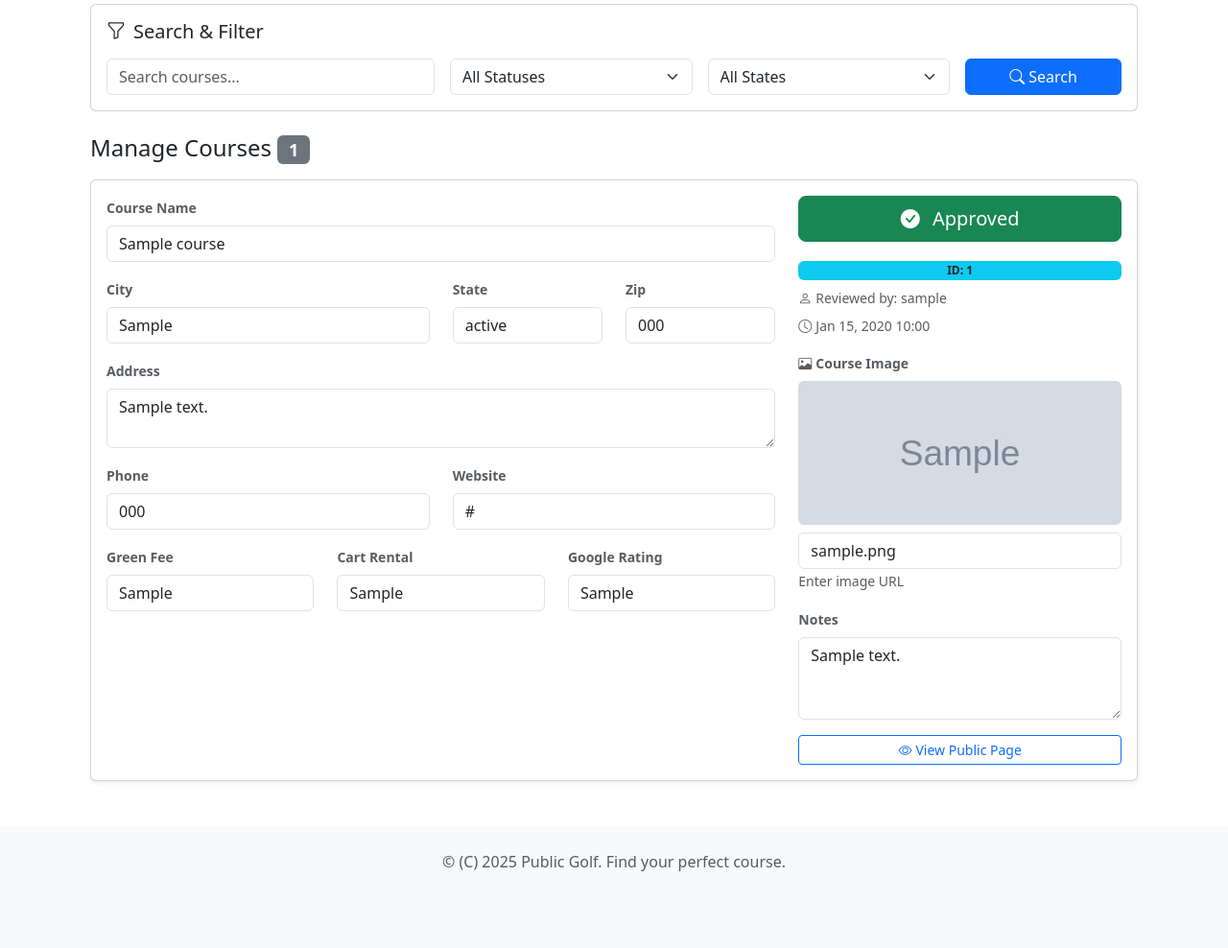
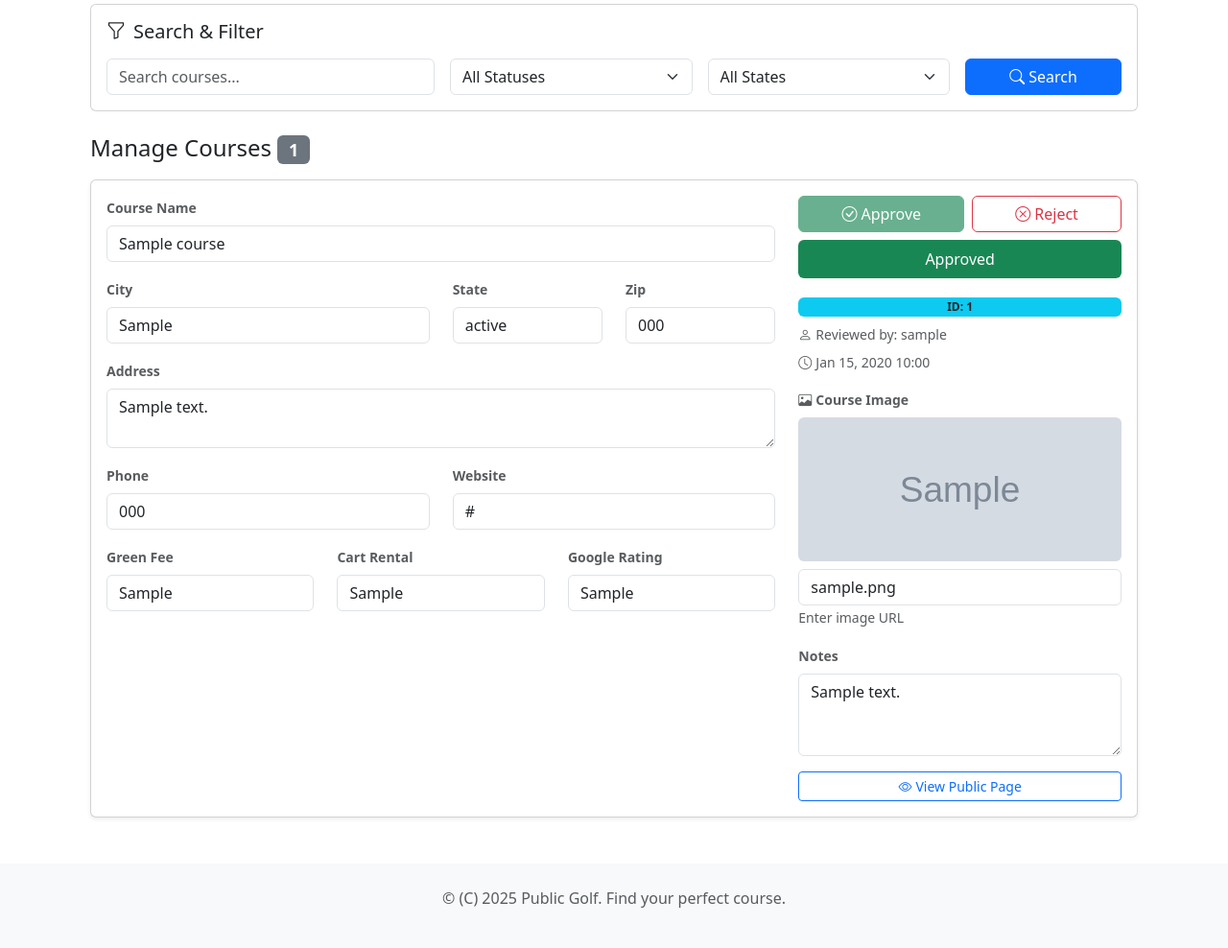
Before and after one commit to agsheves/golf-app, a Django app: page /admin/dashboard/ in a window 1280 px wide. Shown: the part 174-1162 px from the top of the page at 96% size. Before the commit the page ends 1082 px from the top, so only its background shows below. Run offline with Django 5.2, Linux system fonts and the light colour scheme; a user stored in the database is signed in; tables that the repository leaves empty hold one stand-in row (values such as "Sample post"); grey boxes marked "Sample" are stand-in pictures; some libraries are stand-ins or nearby versions.

Commit message:
Add functionality to reject courses and improve duplicate handling
Introduces a new endpoint `reject_course` in `admin_views.py` for rejecting courses, updates `admin_dashboard.html` to include separate approve and reject buttons with dynamic UI updates, and modifies `scrape_courses.py` to skip existing courses more effectively by checking URL and name, while also providing clearer feedback on skipped rejected courses.

Replit-Commit-Author: Agent
Replit-Commit-Session-Id: af33eff0-f067-474b-8951-381969a1110b
Replit-Commit-Checkpoint-Type: full_checkpoint
Replit-Commit-Event-Id: 2b2365d4-2d60-40ea-95b4-dd8bd1ea2ab6
Replit-Commit-Screenshot-Url: https://storage.googleapis.com/screenshot-production-us-central1/0889fddd-c417-451b-8504-c8f83941c106/af33eff0-f067-474b-8951-381969a1110b/VagdokB

```diff
--- a/frontend/admin_views.py
+++ b/frontend/admin_views.py
@@ -102,6 +102,27 @@ def toggle_course_approval(request, course_id):
 @login_required
 @user_passes_test(is_staff_user)
 @require_POST
+def reject_course(request, course_id):
+    """Reject a course - keeps it in database to prevent re-scraping."""
+    course = get_object_or_404(Course, id=course_id)
+
+    course.status = 'rejected'
+    course.reviewed_by = request.user
+    from django.utils import timezone
+    course.reviewed_at = timezone.now()
+
+    course.save()
+
+    return JsonResponse({
+        'success': True,
+        'status': course.status,
+        'status_display': course.get_status_display()
+    })
+
+
+@login_required
+@user_passes_test(is_staff_user)
+@require_POST
 def update_course_field(request, course_id):
     course = get_object_or_404(Course, id=course_id)
     field_name = request.POST.get('field')
--- a/frontend/templates/frontend/admin_dashboard.html
+++ b/frontend/templates/frontend/admin_dashboard.html
@@ -157,14 +157,28 @@
                         </div>
 
                         <div class="col-md-4">
-                            <div class="text-center mb-3">
-                                <button class="btn btn-lg w-100 approval-toggle-btn
-                                       {% if course.status == 'approved' %}btn-success{% else %}btn-outline-secondary{% endif %}"
-                                        data-course-id="{{ course.id }}"
-                                        data-status="{{ course.status }}">
-                                    <i class="bi {% if course.status == 'approved' %}bi-check-circle-fill{% else %}bi-circle{% endif %} me-2"></i>
+                            <div class="mb-3">
+                                <div class="d-flex gap-2 mb-2">
+                                    <button class="btn flex-fill approve-btn
+                                           {% if course.status == 'approved' %}btn-success{% else %}btn-outline-success{% endif %}"
+                                            data-course-id="{{ course.id }}"
+                                            {% if course.status == 'approved' %}disabled{% endif %}>
+                                        <i class="bi bi-check-circle me-1"></i>Approve
+                                    </button>
+                                    <button class="btn flex-fill reject-btn
+                                           {% if course.status == 'rejected' %}btn-danger{% else %}btn-outline-danger{% endif %}"
+                                            data-course-id="{{ course.id }}"
+                                            {% if course.status == 'rejected' %}disabled{% endif %}>
+                                        <i class="bi bi-x-circle me-1"></i>Reject
+                                    </button>
+                                </div>
+                                <div class="status-badge text-center py-2 rounded
+                                    {% if course.status == 'approved' %}bg-success text-white
+                                    {% elif course.status == 'rejected' %}bg-danger text-white
+                                    {% else %}bg-warning text-dark{% endif %}"
+                                    data-course-id="{{ course.id }}">
                                     <span class="status-text">{{ course.get_status_display }}</span>
-                                </button>
+                                </div>
                             </div>
 
                             <div class="badge bg-info text-dark w-100 mb-2">
@@ -235,11 +249,45 @@
 document.addEventListener('DOMContentLoaded', function() {
     const csrfToken = '{{ csrf_token }}';
 
-    document.querySelectorAll('.approval-toggle-btn').forEach(btn => {
+    function updateStatusUI(courseId, status, statusDisplay) {
+        const card = document.querySelector(`.course-admin-card[data-course-id="${courseId}"]`);
+        if (!card) return;
+
+        const approveBtn = card.querySelector('.approve-btn');
+        const rejectBtn = card.querySelector('.reject-btn');
+        const statusBadge = card.querySelector('.status-badge');
+        const statusText = statusBadge.querySelector('.status-text');
+
+        statusText.textContent = statusDisplay;
+
+        statusBadge.classList.remove('bg-success', 'bg-danger', 'bg-warning', 'text-white', 'text-dark');
+        approveBtn.classList.remove('btn-success', 'btn-outline-success');
+        rejectBtn.classList.remove('btn-danger', 'btn-outline-danger');
+
+        if (status === 'approved') {
+            statusBadge.classList.add('bg-success', 'text-white');
+            approveBtn.classList.add('btn-success');
+            approveBtn.disabled = true;
+            rejectBtn.classList.add('btn-outline-danger');
+            rejectBtn.disabled = false;
+        } else if (status === 'rejected') {
+            statusBadge.classList.add('bg-danger', 'text-white');
+            approveBtn.classList.add('btn-outline-success');
+            approveBtn.disabled = false;
+            rejectBtn.classList.add('btn-danger');
+            rejectBtn.disabled = true;
+        } else {
+            statusBadge.classList.add('bg-warning', 'text-dark');
+            approveBtn.classList.add('btn-outline-success');
+            approveBtn.disabled = false;
+            rejectBtn.classList.add('btn-outline-danger');
+            rejectBtn.disabled = false;
+        }
+    }
+
+    document.querySelectorAll('.approve-btn').forEach(btn => {
         btn.addEventListener('click', function() {
             const courseId = this.dataset.courseId;
-            const statusText = this.querySelector('.status-text');
-            const icon = this.querySelector('i');
 
             fetch(`/admin/course/${courseId}/toggle-approval/`, {
                 method: 'POST',
@@ -251,20 +299,31 @@ document.addEventListener('DOMContentLoaded', function() {
             .then(response => response.json())
             .then(data => {
                 if (data.success) {
-                    statusText.textContent = data.status_display;
-                    this.dataset.status = data.status;
+                    updateStatusUI(courseId, data.status, data.status_display);
+                }
+            });
+        });
+    });
 
-                    if (data.status === 'approved') {
-                        this.classList.remove('btn-outline-secondary');
-                        this.classList.add('btn-success');
-                        icon.classList.remove('bi-circle');
-                        icon.classList.add('bi-check-circle-fill');
-                    } else {
-                        this.classList.remove('btn-success');
-                        this.classList.add('btn-outline-secondary');
-                        icon.classList.remove('bi-check-circle-fill');
-                        icon.classList.add('bi-circle');
-                    }
+    document.querySelectorAll('.reject-btn').forEach(btn => {
+        btn.addEventListener('click', function() {
+            const courseId = this.dataset.courseId;
+
+            if (!confirm('Reject this course? It will remain in the database to prevent re-scraping.')) {
+                return;
+            }
+
+            fetch(`/admin/course/${courseId}/reject/`, {
+                method: 'POST',
+                headers: {
+                    'X-CSRFToken': csrfToken,
+                    'Content-Type': 'application/json',
+                }
+            })
+            .then(response => response.json())
+            .then(data => {
+                if (data.success) {
+                    updateStatusUI(courseId, data.status, data.status_display);
                 }
             });
         });
--- a/golf_registry/urls.py
+++ b/golf_registry/urls.py
@@ -30,6 +30,7 @@ urlpatterns = [
     path('admin/logout/', admin_views.admin_logout_view, name='admin_logout'),
     path('admin/dashboard/', admin_views.admin_dashboard, name='admin_dashboard'),
     path('admin/course/<int:course_id>/toggle-approval/', admin_views.toggle_course_approval, name='toggle_course_approval'),
+    path('admin/course/<int:course_id>/reject/', admin_views.reject_course, name='reject_course'),
     path('admin/course/<int:course_id>/update-field/', admin_views.update_course_field, name='update_course_field'),
 ]
 
```
Also changed, not shown: scraper/management/commands/scrape_courses.py (+16 -5 lines).
